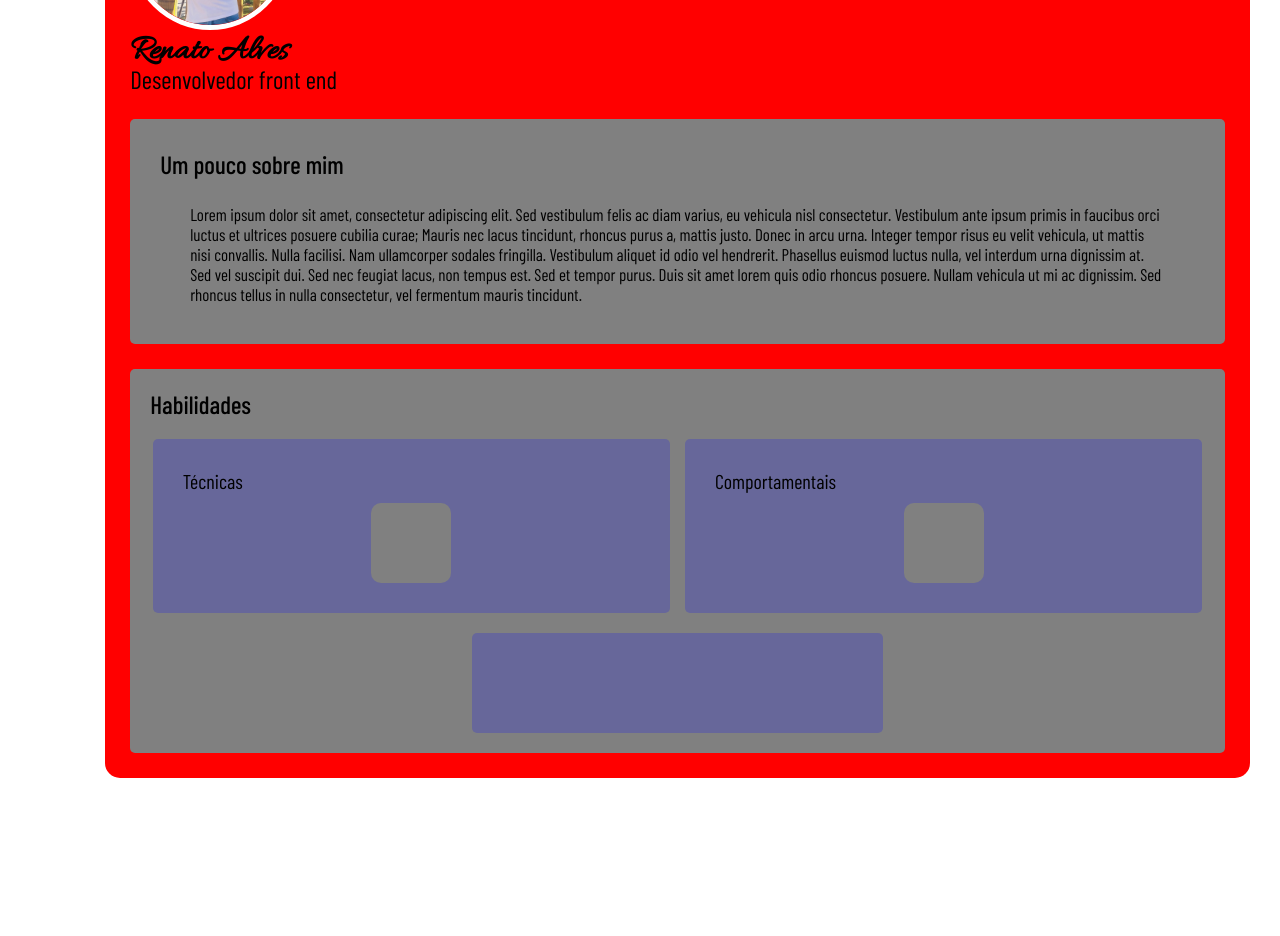
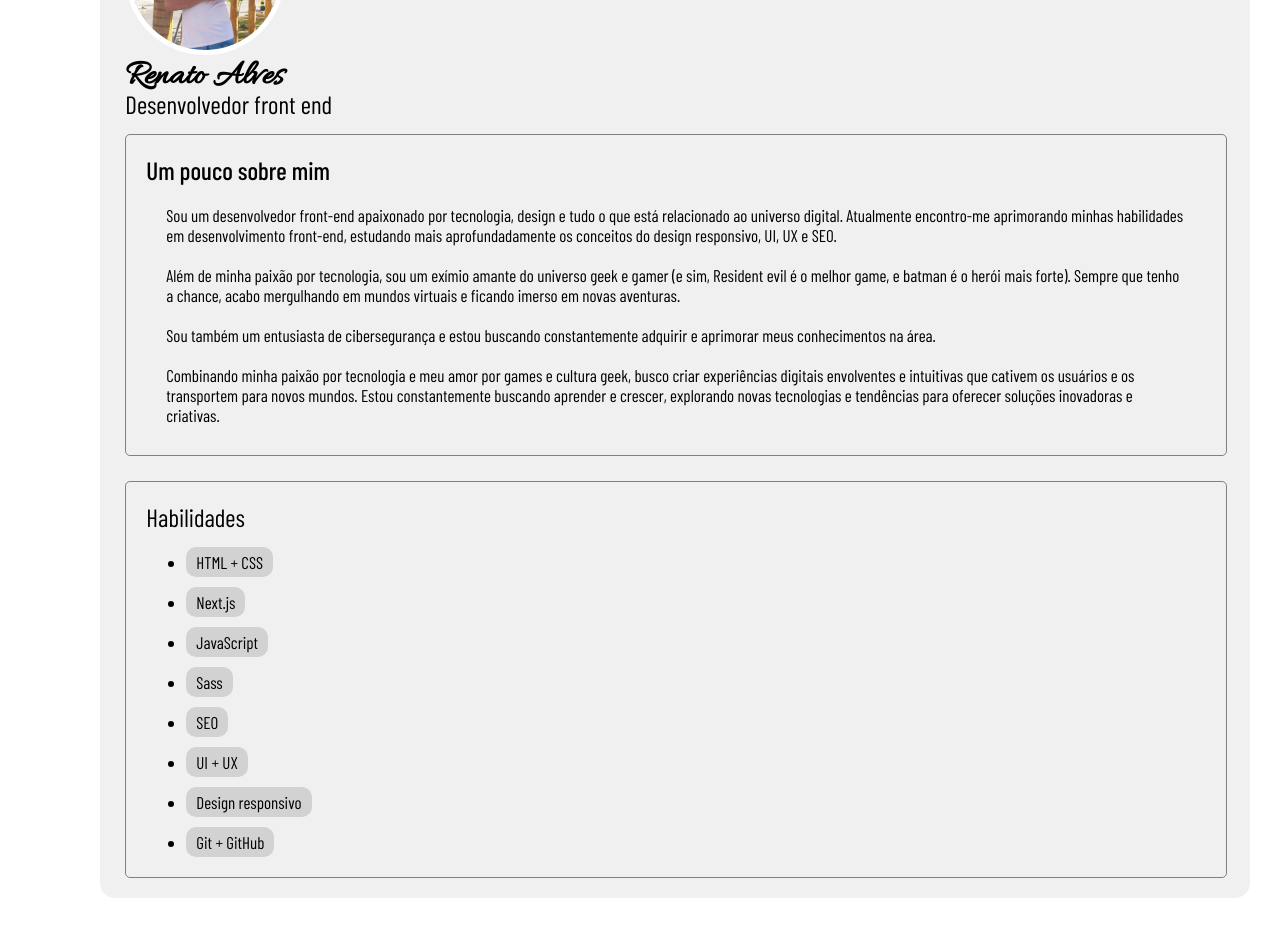
Before and after one commit to rena02to/portfolio, a Next.js app: page / in a window 1280 px wide. Shown: the part 980-1916 px from the top of the page. Built offline with nearby package versions, Linux system fonts and the light colour scheme; a web font is replaced by a local one.

Commit message:
testando um novo formato na seção de resumo

```diff
--- a/src/components/summary.tsx
+++ b/src/components/summary.tsx
@@ -4,16 +4,24 @@ import { useTranslation } from 'react-i18next';
 
 export default function Summary(){
     const { t } = useTranslation();
-    const skills = {
-        hard: [
-            { key: null, value: null, icon: null },
-        ],
-        soft: [
-            { key: null, value: null, icon: null },
-        ]
-    };
+    const skills = [
+        { key: 1, value: "HTML + CSS" },
+        { key: 2, value: "Next.js" },
+        { key: 3, value: "JavaScript" },
+        { key: 4, value: "Sass" },
+        { key: 5, value: "SEO" },
+        { key: 6, value: "UI + UX" },
+        { key: 7, value: t('summary.skills.responsive') },
+        { key: 8, value: "Git + GitHub" },
+    ];
     const experiences = [
-        { key: null, title: null, value: null }
+        { key: null, title: null, value: null },
+        { key: null, title: null, value: null },
+        { key: null, title: null, value: null },
+        { key: null, title: null, value: null },
+        { key: null, title: null, value: null },
+        { key: null, title: null, value: null },
+        { key: null, title: null, value: null },
     ];
 
     return(
@@ -26,42 +34,20 @@ export default function Summary(){
                     <h1 className={style.dev}>{t('summary.dev')}</h1>
                     <div className={style.about}>
                         <h2>{t('summary.about.title')}</h2>
-                        <p>{t('summary.about.text')}</p>
+                        <div className={style.text}>
+                            <p>{t('summary.about.text1')}</p>
+                            <p>{t('summary.about.text2')}</p>
+                            <p>{t('summary.about.text3')}</p>
+                            <p>{t('summary.about.text4')}</p>
+                        </div>
                     </div>
                     <div className={style.skills}>
                         <h2>{t('summary.skills.title')}</h2>
-                        <div className={style.union}>
-                            <div className={style.titleskills}>
-                                <h3>{t('summary.skills.hard')}</h3>
-                                <div className={style.hard}>
-                                    {skills.hard.map((skill) => (
-                                        <div className={style.card} key={skill.key}>
-                                            {skill.icon}
-                                            <p>{skill.value}</p>
-                                        </div>
-                                    ))}
-                                </div>
-                            </div>
-                            <div className={style.titleskills}>
-                                <h3>{t('summary.skills.soft.title')}</h3>
-                                <div className={style.soft}>
-                                    {skills.soft.map((skill) => (
-                                        <div className={style.card} key={skill.key}>
-                                            {skill.icon}
-                                            <p>{skill.value}</p>
-                                        </div>
-                                    ))}
-                                </div>
-                            </div>
-                        </div>
-                        <div className={style.union2}>
-                            {experiences.map((exp) => (
-                                <div className={style.card} key={exp.key}>
-                                    <h3>{exp.title}</h3>
-                                    <p>{exp.value}</p>
-                                </div>
+                        <ul>
+                            {skills.map((skill) => (
+                                <li key={skill.key}>{skill.value}</li>
                             ))}
-                        </div>
+                        </ul>
                     </div>
                 </div>
             </div>
--- a/src/lib/languages/pt.json
+++ b/src/lib/languages/pt.json
@@ -37,15 +37,15 @@
         "summary": {
             "about": {
                 "title": "Um pouco sobre mim",
-                "text": "Lorem ipsum dolor sit amet, consectetur adipiscing elit. Sed vestibulum felis ac diam varius, eu vehicula nisl consectetur. Vestibulum ante ipsum primis in faucibus orci luctus et ultrices posuere cubilia curae; Mauris nec lacus tincidunt, rhoncus purus a, mattis justo. Donec in arcu urna. Integer tempor risus eu velit vehicula, ut mattis nisi convallis. Nulla facilisi. Nam ullamcorper sodales fringilla. Vestibulum aliquet id odio vel hendrerit. Phasellus euismod luctus nulla, vel interdum urna dignissim at. Sed vel suscipit dui. Sed nec feugiat lacus, non tempus est. Sed et tempor purus. Duis sit amet lorem quis odio rhoncus posuere. Nullam vehicula ut mi ac dignissim. Sed rhoncus tellus in nulla consectetur, vel fermentum mauris tincidunt."
+                "text1": "Sou um desenvolvedor front-end apaixonado por tecnologia, design e tudo o que está relacionado ao universo digital. Atualmente encontro-me aprimorando minhas habilidades em desenvolvimento front-end, estudando mais aprofundadamente os conceitos do design responsivo, UI, UX e SEO.",
+                "text2": "Além de minha paixão por tecnologia, sou um exímio amante do universo geek e gamer (e sim, Resident evil é o melhor game, e batman é o herói mais forte). Sempre que tenho a chance, acabo mergulhando em mundos virtuais e ficando imerso em novas aventuras.",
+                "text3": "Sou também um entusiasta de cibersegurança e estou buscando constantemente adquirir e aprimorar meus conhecimentos na área.",
+                "text4": "Combinando minha paixão por tecnologia e meu amor por games e cultura geek, busco criar experiências digitais envolventes e intuitivas que cativem os usuários e os transportem para novos mundos. Estou constantemente buscando aprender e crescer, explorando novas tecnologias e tendências para oferecer soluções inovadoras e criativas."
             },
             "dev": "Desenvolvedor front end",
             "skills": {
                 "title": "Habilidades",
-                "hard": "Técnicas",
-                "soft": {
-                    "title": "Comportamentais"
-                }
+                "responsive": "Design responsivo"
             }
         }
     }
--- a/src/styles/main.scss
+++ b/src/styles/main.scss
@@ -6,7 +6,7 @@ $cookies-container: rgb(205, 209, 222);
 $navbar-color: rgb(13, 50, 77);
 $navbar-button-hover: rgba(black, 0.15);
 $navbar-button-activated: rgb(255, 115, 18);
-$navbar-color-alternative: rgb(255, 215, 0);
+$profile-background: rgb(240, 240, 240);
 
 @mixin align-flex($direction){
     display: flex;
--- a/src/styles/start.module.scss
+++ b/src/styles/start.module.scss
@@ -57,6 +57,7 @@
             animation: scrolltext 10s linear infinite;
             li{
                 font-size: 15px;
+                font-weight: 500;
                 text-wrap: nowrap;
                 padding: 0;
                 margin: 0;
@@ -64,7 +65,7 @@
                 gap: 10px;
                 &::before{
                     content: '';
-                    background-color: gray;
+                    background-color: rgb(100, 100, 100);
                     height: 5px;
                     width: 5px;
                     border-radius: 100%;
--- a/src/styles/summary.module.scss
+++ b/src/styles/summary.module.scss
@@ -1,18 +1,18 @@
 @import './main.scss';
 
 .summary{
-    padding-left: 75px;
+    padding-left: 70px;
     @include align-flex(column);
     padding-bottom: 250px; //remover
     .profile{
-        background-color: red;
+        background-color: $profile-background;
         width: 95%;
         border-radius: 15px;
-        padding-bottom: 25px;
+        padding-bottom: 20px;
         .image{
             border-radius: 15px 15px 0 0;
             width: 100%;
-            height: 150px;
+            height: 175px;
             background-image: url('/images/background.jpg');
             background-size: cover;
         }
@@ -36,130 +36,80 @@
             .name{
                 font-family: $name-font;
                 font-size: 35px;
+                @media (max-width: 600px){
+                    font-size: 30px;
+                }
             }
             .dev{
                 font-size: 25px;
                 font-weight: 400;
                 margin-top: -10px;
+                @media (max-width: 600px){
+                    font-size: 20px;
+                }
             }
             .about{
-                width: calc(100% - 60px);
+                width: calc(100% - 40px);
                 @include align-flex(column);
                 align-items: flex-start;
-                gap: 15px;
-                background-color: gray;
-                margin-top: 25px;
-                background-color: gray;
-                padding: 30px;
+                gap: 10px;
+                margin-top: 15px;
+                padding: 20px;
                 border-radius: 5px;
+                border: 1px solid gray;
                 h2{
                     margin: 0;
                     font-weight: 500;
                     font-size: 25px;
+                    @media (max-width: 600px){
+                        font-size: 20px;
+                    }
                 }
-                p{
-                    margin: 0;
-                    font-size: 17px;
-                    padding: 10px 30px;
+                .text{
+                    @include align-flex(column);
+                    align-items: flex-start;
+                    gap: 20px;
+                    padding: 10px 20px;
+                    p{
+                        margin: 0;
+                        font-size: 17px;
+                        @media (max-width: 600px){
+                            font-size: 14px;
+                        }
+                    }
                 }
             }
             .skills{
+                @include align-flex(column);
+                border: 1px solid gray;
                 width: calc(100% - 40px);
-                @include align-flex(column);
+                border-radius: 5px;
                 align-items: flex-start;
-                gap: 20px;
-                background-color: gray;
+                gap: 15px;
+                padding: 20px;
                 margin-top: 25px;
-                background-color: gray;
-                padding: 20px;
-                border-radius: 5px;
                 h2{
+                    margin: 0;
+                    font-weight: 400;
                     font-size: 25px;
-                    margin: 0;
-                    font-weight: 500;
-                }
-                .union{
-                    width: 100%;
-                    @include align-flex(row);
-                    justify-content: center;
-                    gap: 15px;
-                    flex-wrap: wrap;
-                    .titleskills{
-                        @include align-flex(column);
-                        background-color: rgba(blue, 0.2);
-                        width: calc(50% - 70px);
-                        border-radius: 5px;
-                        align-items: flex-start;
-                        padding: 30px;
-                        gap: 10px;
-                        @media (max-width: 1000px){
-                            width: 100%;
-                        }
-                        h3{
-                            margin: 0;
-                            font-weight: 400;
-                            font-size: 20px;
-                        }
-                        .hard, .soft{
-                            @include align-flex(row);
-                            width: 100%;
-                            flex-wrap: wrap;
-                            gap: 10px;
-                            .card{
-                                background-color: gray;
-                                height: 70px;
-                                width: 70px;
-                                border-radius: 10px;
-                                @include align-flex(column);
-                                padding: 5px;
-                                p{
-                                    margin: 0;
-                                    font-weight: 400;
-                                    font-size: 17px;
-                                }
-                                svg{
-                                    width: 50px;
-                                    height: 50px;
-                                }
-                            }
-                        }
+                    @media (max-width: 600px){
+                        font-size: 20px;
                     }
                 }
-                .union2{
-                    width: 100%;
-                    @include align-flex(row);
-                    justify-content: center;
+                ul{
+                    @include align-flex(column);
                     flex-wrap: wrap;
-                    gap: 20px;
-                    .card{
-                        @include align-flex(column);
-                        background-color: rgba(blue, 0.2);
-                        width: calc(30% - 70px);
-                        border-radius: 5px;
-                        align-items: flex-start;
-                        padding: 30px;
-                        gap: 10px;
-                        @media (max-width: 1600px){
-                            width: calc(35% - 70px);
-                        }
-                        @media (max-width: 1400px){
-                            width: calc(40% - 70px);
-                        }
-                        @media (max-width: 1200px){
-                            width: calc(50% - 70px);
-                        }
-                        @media (max-width: 1000px){
-                            width: calc(100% - 70px);
-                        }
-                        h3{
-                            margin: 0;
-                            font-weight: 400;
-                            font-size: 20px;
-                        }
-                        p{
-                            padding: 15px 30px;
-                            margin: 0;
-                        }
+                    gap: 10px;
+                    align-items: flex-start;
+                    margin: 0;
+                    font-size: 17px;
+                    @media (max-width: 600px){
+                        font-size: 14px;
+                    }
+                    li{
+                        padding: 5px 10px;
+                        border-radius: 10px;
+                        background-color: rgb(210, 210, 210);
                     }
                 }
             }
```
